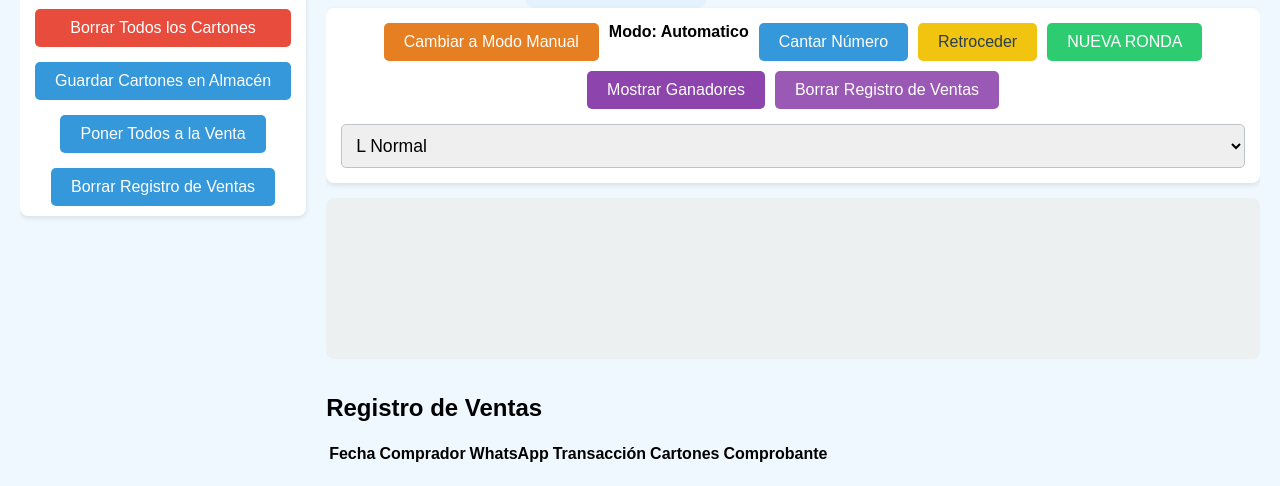
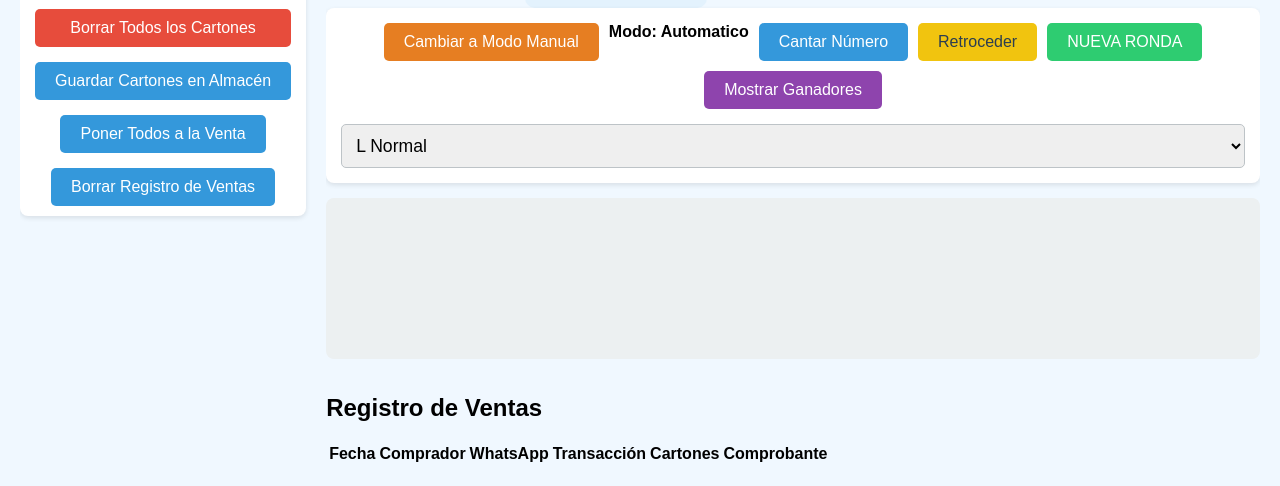
Before and after one commit to gilran7/bingo-web, a website: page admin.html in a window 1280 px wide. Shown: the part 314-800 px from the top of the page. Drawn offline with Linux system fonts and the light colour scheme.

Commit message:
borrado boton

```diff
--- a/admin.html
+++ b/admin.html
@@ -51,7 +51,6 @@
                         <button id="boton-retroceder" disabled>Retroceder</button>
                         <button id="boton-nueva-ronda">NUEVA RONDA</button>
                         <button id="boton-mostrar-ganadores" disabled>Mostrar Ganadores</button>
-                        <button id="boton-borrar-ventas" style="background-color: #9b59b6; color: white;">Borrar Registro de Ventas</button>
                     </div>
                     <div id="panel-patrones">
                         <!-- ¡LISTA DE PATRONES COMPLETA! -->
```
